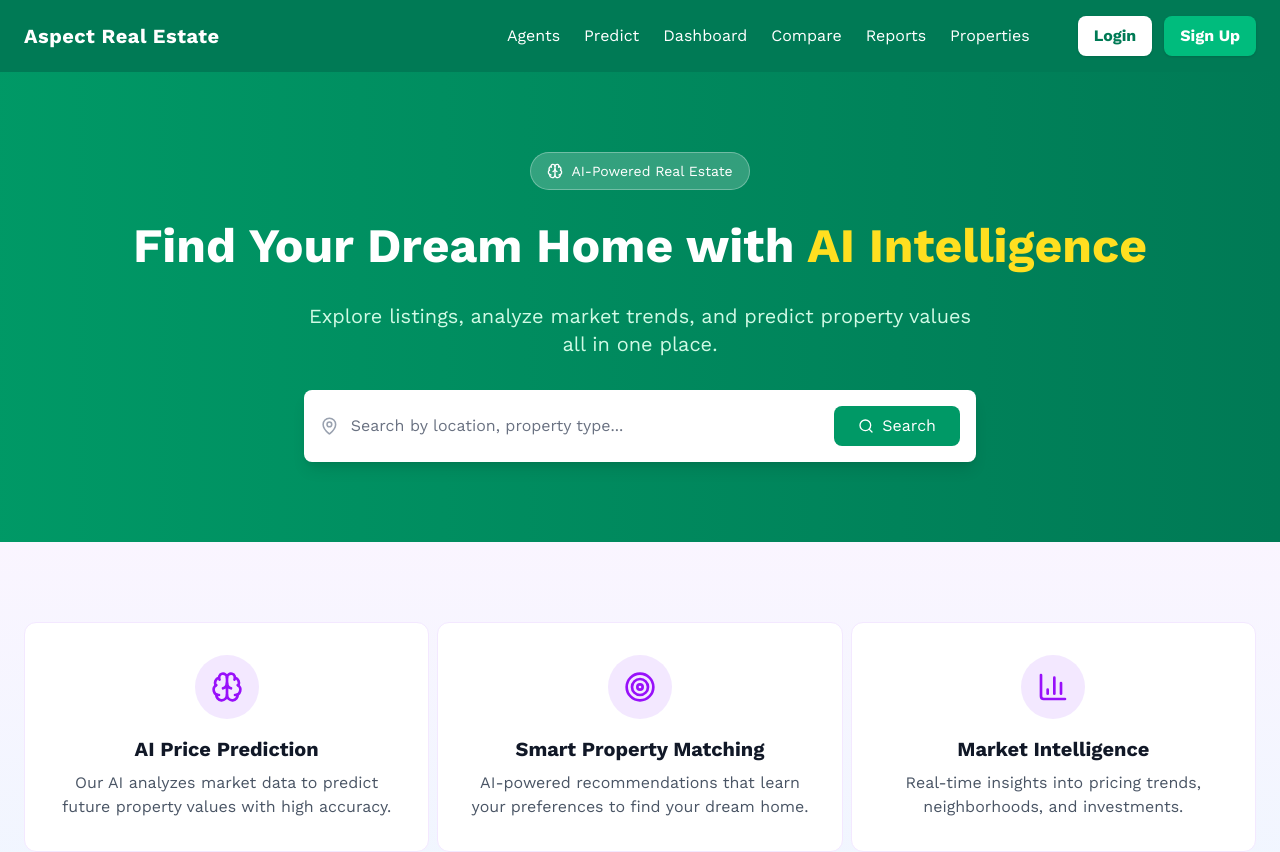
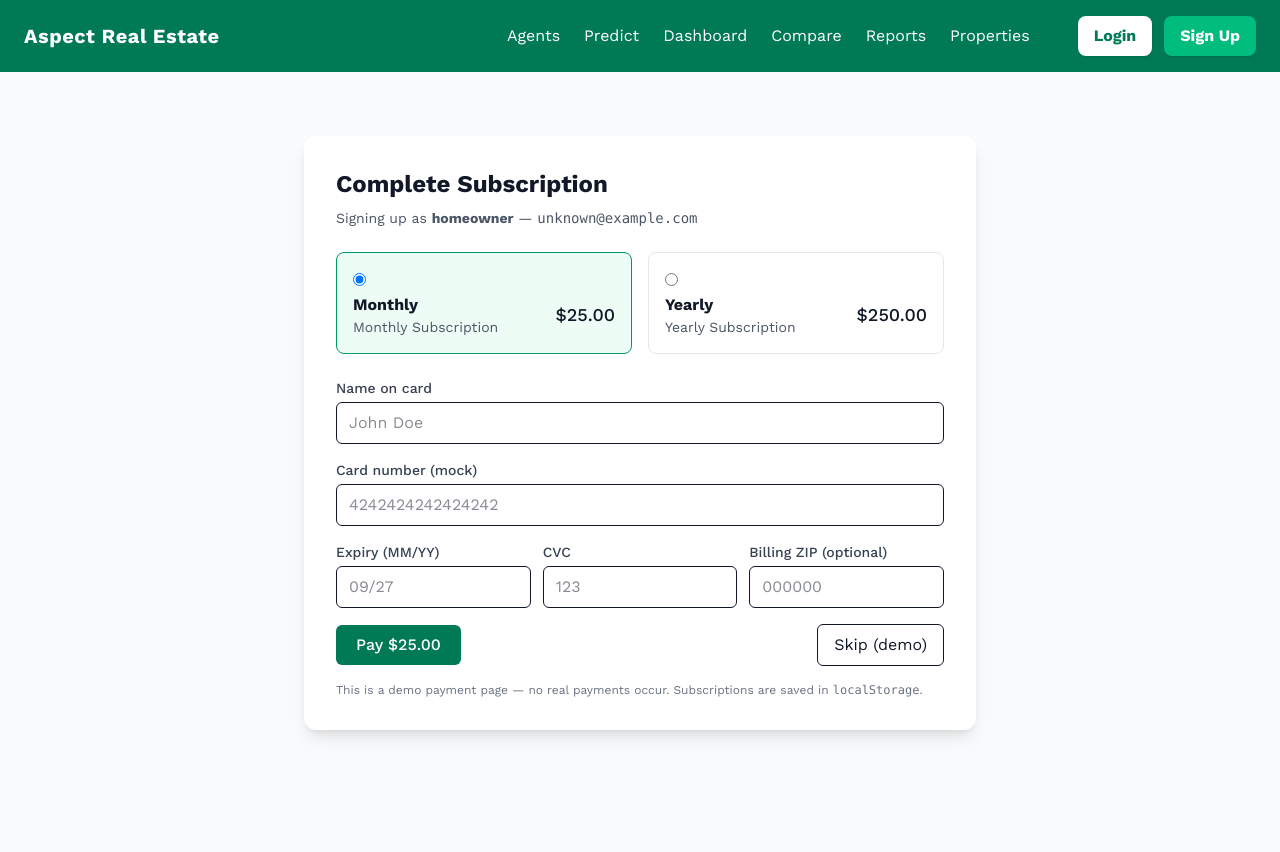
Before and after one commit to Vishn0011/FYP-CSIT321, a React (Vite) app in the folder frontend/: page /payment in a window 1280 px wide. Shown: the top 852 px of the page. Built offline with nearby package versions, Linux system fonts and the light colour scheme; no server answers.

Commit message:
Mock Payment Page

```diff
--- a/frontend/src/App.jsx
+++ b/frontend/src/App.jsx
@@ -21,6 +21,7 @@ import PublicPropertyPage from "./pages/PublicPropertyPage";
 import AdminListings from "./pages/AdminListings.jsx";
 import AdminAnnouncements from "./pages/AdminAnnouncements.jsx";
 import AdminAnnouncementNew from "./pages/AdminAnnouncementNew.jsx";
+import Payment from "./pages/Payment";
 
 // ==========================
 // Dashboard (User)
@@ -128,8 +129,20 @@ export default function App() {
                         }
                     />
 
-<Route path="/admin/announcements" element={<AdminAnnouncements />} />
-        <Route path="/admin/announcements/new" element={<AdminAnnouncementNew />} />
+                    <Route
+                        path="/admin/announcements"
+                        element={
+                            <RequireAgent>
+                                <AdminAnnouncements />
+                            </RequireAgent>}
+                    />
+                    <Route
+                        path="/admin/announcements/new"
+                        element={
+                            <RequireAgent>
+                                <AdminAnnouncementNew />
+                            </RequireAgent>
+                        } />
 
                     {/* Property routes */}
                     <Route
@@ -168,6 +181,7 @@ export default function App() {
                         }
                     />
 
+
                     {/* Unauthorized route */}
                     <Route path="/unauthorized" element={<Unauthorized />} />
 
@@ -175,7 +189,7 @@ export default function App() {
                     {/*Guest routes */}
                     <Route path="/home" element={<HomePage />} />
                     <Route path="/signup" element={<SignUp />} />
-
+                    + <Route path="/payment" element={<Payment />} />
                     {/* Default fallback */}
                     <Route path="*" element={<HomePage />} />
                 </Routes>
--- a/frontend/src/components/SignUp.jsx
+++ b/frontend/src/components/SignUp.jsx
@@ -1,6 +1,6 @@
 // src/SignUp.jsx
 import React, { useMemo, useState } from "react";
-import { Link } from "react-router-dom";
+import { Link, useNavigate } from "react-router-dom";
 
 const API_BASE = import.meta.env.VITE_API_BASE ?? "http://localhost:8000";
 
@@ -31,6 +31,8 @@ export default function SignUp() {
     const { name, type, checked, value } = e.target;
     setForm((s) => ({ ...s, [name]: type === "checkbox" ? checked : value }));
   };
+
+  const navigate = useNavigate();
 
   const onSubmit = async (e) => {
     e.preventDefault();
@@ -76,7 +78,7 @@ export default function SignUp() {
         return;
       }
       if (!res.ok) throw new Error((await res.text()) || `HTTP ${res.status}`);
-      setSuccess("Sign up successful! You can now log in.");
+      navigate("/payment", { state: { role, email: form.email.trim() } });
     } catch (err) {
       setError(err.message || "Sign up failed.");
     } finally {
@@ -99,8 +101,7 @@ export default function SignUp() {
                 <button
                   type="button"
                   onClick={() => updateRole("agent")}
-                  className={`flex-1 py-2 px-4 text-sm font-medium rounded-md transition ${
-                    role === "agent"
+                  className={`flex-1 py-2 px-4 text-sm font-medium rounded-md transition ${role === "agent"
                       ? "bg-white shadow text-gray-700"
                       : "text-gray-500"
                     }`}
@@ -110,8 +111,7 @@ export default function SignUp() {
                 <button
                   type="button"
                   onClick={() => updateRole("homeowner")}
-                  className={`flex-1 py-2 px-4 text-sm font-medium rounded-md transition ${
-                    role === "homeowner"
+                  className={`flex-1 py-2 px-4 text-sm font-medium rounded-md transition ${role === "homeowner"
                       ? "bg-white shadow text-gray-700"
                       : "text-gray-500"
                     }`}
@@ -136,8 +136,7 @@ export default function SignUp() {
                     onChange={onChange}
                     required
                     aria-invalid={!!fieldErrors.name}
-                    className={`w-full px-3 py-2 rounded-lg shadow-sm placeholder-gray-400 focus:outline-none focus:ring-2 ${
-                      fieldErrors.name
+                    className={`w-full px-3 py-2 rounded-lg shadow-sm placeholder-gray-400 focus:outline-none focus:ring-2 ${fieldErrors.name
                         ? "border border-red-500 focus:ring-red-600 focus:border-red-600"
                         : "border border-gray-300 focus:ring-emerald-700 focus:border-emerald-700"
                       }`}
@@ -161,8 +160,7 @@ export default function SignUp() {
                     onChange={onChange}
                     required
                     aria-invalid={!!fieldErrors.email}
-                    className={`w-full px-3 py-2 rounded-lg shadow-sm placeholder-gray-400 focus:outline-none focus:ring-2 ${
-                      fieldErrors.email
+                    className={`w-full px-3 py-2 rounded-lg shadow-sm placeholder-gray-400 focus:outline-none focus:ring-2 ${fieldErrors.email
                         ? "border border-red-500 focus:ring-red-600 focus:border-red-600"
                         : "border border-gray-300 focus:ring-emerald-700 focus:border-emerald-700"
                       }`}
@@ -187,8 +185,7 @@ export default function SignUp() {
                     onChange={onChange}
                     required
                     aria-invalid={!!fieldErrors.phone}
-                    className={`w-full px-3 py-2 rounded-lg shadow-sm placeholder-gray-400 focus:outline-none focus:ring-2 ${
-                      fieldErrors.phone
+                    className={`w-full px-3 py-2 rounded-lg shadow-sm placeholder-gray-400 focus:outline-none focus:ring-2 ${fieldErrors.phone
                         ? "border border-red-500 focus:ring-red-600 focus:border-red-600"
                         : "border border-gray-300 focus:ring-emerald-700 focus:border-emerald-700"
                       }`}
@@ -214,8 +211,7 @@ export default function SignUp() {
                     required
                     minLength={8}
                     aria-invalid={!!fieldErrors.password}
-                    className={`w-full px-3 py-2 pr-12 rounded-lg shadow-sm placeholder-gray-400 focus:outline-none focus:ring-2 ${
-                      fieldErrors.password
+                    className={`w-full px-3 py-2 pr-12 rounded-lg shadow-sm placeholder-gray-400 focus:outline-none focus:ring-2 ${fieldErrors.password
                         ? "border border-red-500 focus:ring-red-600 focus:border-red-600"
                         : "border border-gray-300 focus:ring-emerald-700 focus:border-emerald-700"
                       }`}
@@ -250,8 +246,7 @@ export default function SignUp() {
                     required
                     minLength={8}
                     aria-invalid={!!fieldErrors.confirmPassword}
-                    className={`w-full px-3 py-2 pr-12 rounded-lg shadow-sm placeholder-gray-400 focus:outline-none focus:ring-2 ${
-                      fieldErrors.confirmPassword
+                    className={`w-full px-3 py-2 pr-12 rounded-lg shadow-sm placeholder-gray-400 focus:outline-none focus:ring-2 ${fieldErrors.confirmPassword
                         ? "border border-red-500 focus:ring-red-600 focus:border-red-600"
                         : "border border-gray-300 focus:ring-emerald-700 focus:border-emerald-700"
                       }`}
--- /dev/null
+++ b/frontend/src/pages/Payment.jsx
@@ -0,0 +1,148 @@
+// src/Payment.jsx
+import React, { useState } from "react";
+import { useLocation, useNavigate } from "react-router-dom";
+
+const PLANS = [
+    { id: "monthly", name: "Monthly", price: 25.00, desc: "Monthly Subscription" },
+    { id: "yearly", name: "Yearly", price: 250.00, desc: "Yearly Subscription" },
+];
+
+export default function Payment() {
+    const loc = useLocation();
+    const navigate = useNavigate();
+    // state coming from signup: { role: 'homeowner'|'agent', email }
+    const { state } = loc;
+    const role = state?.role ?? "homeowner";
+    const email = state?.email ?? "unknown@example.com";
+
+    const [selectedPlan, setSelectedPlan] = useState(PLANS[0].id);
+    const [cardName, setCardName] = useState("");
+    const [cardNumber, setCardNumber] = useState("");
+    const [expiry, setExpiry] = useState("");
+    const [cvc, setCvc] = useState("");
+    const [processing, setProcessing] = useState(false);
+    const [error, setError] = useState("");
+
+    // very dumb client-side validation (mock only)
+    const validateCard = () => {
+        if (cardName.trim().length < 2) return "Invalid name on card.";
+        if (!/^\d{12,19}$/.test(cardNumber.replace(/\s+/g, ""))) return "Card number must be 12–19 digits (mock).";
+        if (!/^\d{2}\/\d{2}$/.test(expiry)) return "Expiry must be in MM/YY format.";
+        if (!/^\d{3,4}$/.test(cvc)) return "CVC must be 3 or 4 digits.";
+        return "";
+    };
+
+    const onPay = (e) => {
+        e.preventDefault();
+        setError("");
+        const v = validateCard();
+        if (v) {
+            setError(v);
+            return;
+        }
+        setProcessing(true);
+        // Simulate processing delay
+        setTimeout(() => {
+            setProcessing(false);
+            // "Persist" subscription locally — for demo we'll use localStorage
+            const subscriptions = JSON.parse(localStorage.getItem("mock_subs") || "[]");
+            subscriptions.push({
+                email,
+                role,
+                plan: selectedPlan,
+                paidAt: new Date().toISOString(),
+                tx: `MOCKTX-${Math.random().toString(36).slice(2, 9).toUpperCase()}`
+            });
+            localStorage.setItem("mock_subs", JSON.stringify(subscriptions));
+
+            // route to role-specific homepage
+            if (role === "agent") navigate("/properties");
+            else navigate("/dashboard");
+        }, 1100);
+    };
+
+    return (
+        <main className="min-h-screen bg-gray-50 flex items-start justify-center py-16 px-4">
+            <div className="w-full max-w-2xl bg-white rounded-xl shadow-lg p-8">
+                <h2 className="text-2xl font-bold mb-2">Complete Subscription</h2>
+                <p className="text-sm text-gray-600 mb-6">
+                    Signing up as <strong>{role}</strong> — <span className="font-mono">{email}</span>
+                </p>
+
+                <div className="grid grid-cols-1 md:grid-cols-2 gap-4 mb-6">
+                    {PLANS.map(plan => (
+                        <label key={plan.id} className={`p-4 rounded-lg border ${selectedPlan === plan.id ? "border-emerald-600 bg-emerald-50" : "border-gray-200"} cursor-pointer`}>
+                            <input
+                                type="radio"
+                                name="plan"
+                                value={plan.id}
+                                checked={selectedPlan === plan.id}
+                                onChange={() => setSelectedPlan(plan.id)}
+                                className="mr-2"
+                            />
+                            <div className="flex items-center justify-between">
+                                <div>
+                                    <div className="font-semibold">{plan.name}</div>
+                                    <div className="text-sm text-gray-600">{plan.desc}</div>
+                                </div>
+                                <div className="text-lg font-medium">${plan.price.toFixed(2)}</div>
+                            </div>
+                        </label>
+                    ))}
+                </div>
+
+                <form onSubmit={onPay} className="space-y-4">
+                    <div>
+                        <label className="block text-sm font-medium text-gray-700">Name on card</label>
+                        <input value={cardName} onChange={e => setCardName(e.target.value)} className="w-full mt-1 px-3 py-2 border rounded-md" placeholder="John Doe" />
+                    </div>
+                    <div>
+                        <label className="block text-sm font-medium text-gray-700">Card number (mock)</label>
+                        <input value={cardNumber} onChange={e => setCardNumber(e.target.value)} className="w-full mt-1 px-3 py-2 border rounded-md" placeholder="4242424242424242" />
+                    </div>
+                    <div className="grid grid-cols-3 gap-3">
+                        <div>
+                            <label className="block text-sm font-medium text-gray-700">Expiry (MM/YY)</label>
+                            <input value={expiry} onChange={e => setExpiry(e.target.value)} className="w-full mt-1 px-3 py-2 border rounded-md" placeholder="09/27" />
+                        </div>
+                        <div>
+                            <label className="block text-sm font-medium text-gray-700">CVC</label>
+                            <input value={cvc} onChange={e => setCvc(e.target.value)} className="w-full mt-1 px-3 py-2 border rounded-md" placeholder="123" />
+                        </div>
+                        <div>
+                            <label className="block text-sm font-medium text-gray-700">Billing ZIP (optional)</label>
+                            <input className="w-full mt-1 px-3 py-2 border rounded-md" placeholder="000000" />
+                        </div>
+                    </div>
+
+                    {error && <div className="text-sm text-red-600">{error}</div>}
+
+                    <div className="flex items-center justify-between gap-4">
+                        <button
+                            type="submit"
+                            disabled={processing}
+                            className="px-5 py-2 rounded-md bg-emerald-700 text-white font-medium disabled:opacity-60">
+                            {processing ? "Processing…" : `Pay $${PLANS.find(p => p.id === selectedPlan).price.toFixed(2)}`}
+                        </button>
+
+                        <button
+                            type="button"
+                            className="px-4 py-2 rounded-md border"
+                            onClick={() => {
+                                // allow user to skip payment in demo
+                                if (role === "agent") navigate("/properties");
+                                else navigate("/dashboard");
+                            }}
+                        >
+                            Skip (demo)
+                        </button>
+                    </div>
+
+                    <p className="text-xs text-gray-500 mt-4">
+                        This is a demo payment page — no real payments occur. Subscriptions are saved in <span className="font-mono">localStorage</span>.
+                    </p>
+                </form>
+            </div>
+        </main>
+    );
+}
```
Lines whose indentation alone changed are shown as unchanged.
